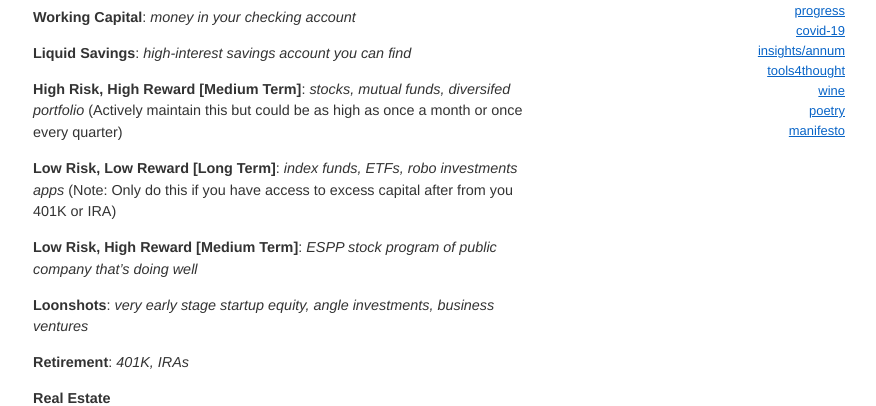
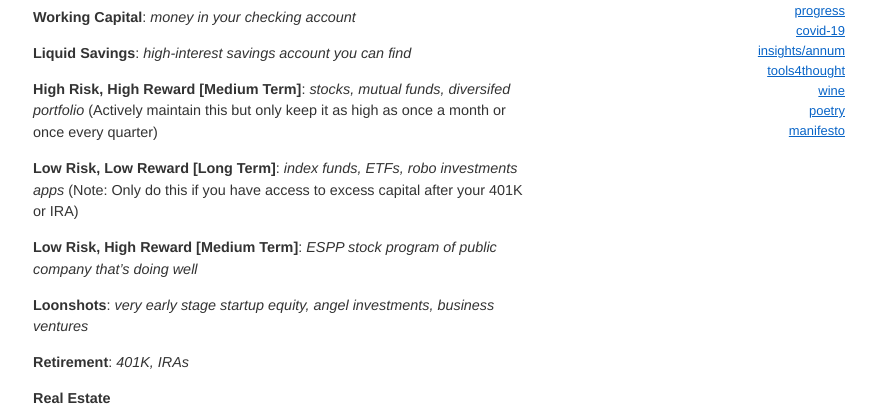
Before and after one commit to abhisharmab/abhisharmab.github.io, a Jekyll site: the page built from essays/_posts/2020-04-09-investment-framework.md, in a window 1280 px wide. Shown: the part 157-563 px from the top of the page, without its empty margins (191-1067 px from the left). Built offline with Jekyll 4.4.1, drawn with Linux system fonts in a browser that asks for light colours.

Commit message:
revision

```diff
--- a/essays/_posts/2020-04-09-investment-framework.md
+++ b/essays/_posts/2020-04-09-investment-framework.md
@@ -10,13 +10,13 @@ abstract: General Investment Framework For the Common Man
 
 **Liquid Savings**: _high-interest savings account you can find_
 
-**High Risk, High Reward [Medium Term]**: _stocks, mutual funds, diversifed portfolio_  (Actively maintain this but could be as high as once a month or once every quarter)
+**High Risk, High Reward [Medium Term]**: _stocks, mutual funds, diversifed portfolio_  (Actively maintain this but only keep it as high as once a month or once every quarter)
 
-**Low Risk, Low Reward [Long Term]**: _index funds, ETFs, robo investments apps_ (Note: Only do this if you have access to excess capital after from you 401K or IRA)
+**Low Risk, Low Reward [Long Term]**: _index funds, ETFs, robo investments apps_ (Note: Only do this if you have access to excess capital after your 401K or IRA)
 
 **Low Risk, High Reward [Medium Term]**: _ESPP stock program of public company that’s doing well_
 
-**Loonshots**: _very early stage startup equity, angle investments, business ventures_
+**Loonshots**: _very early stage startup equity, angel investments, business ventures_
 
 **Retirement**: _401K, IRAs_
 
```
